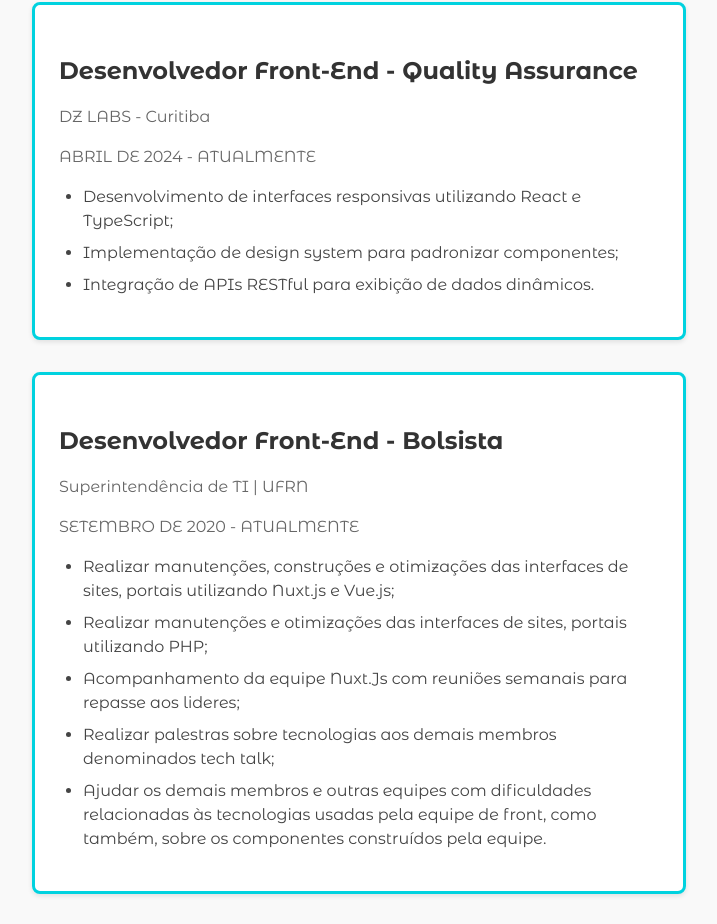
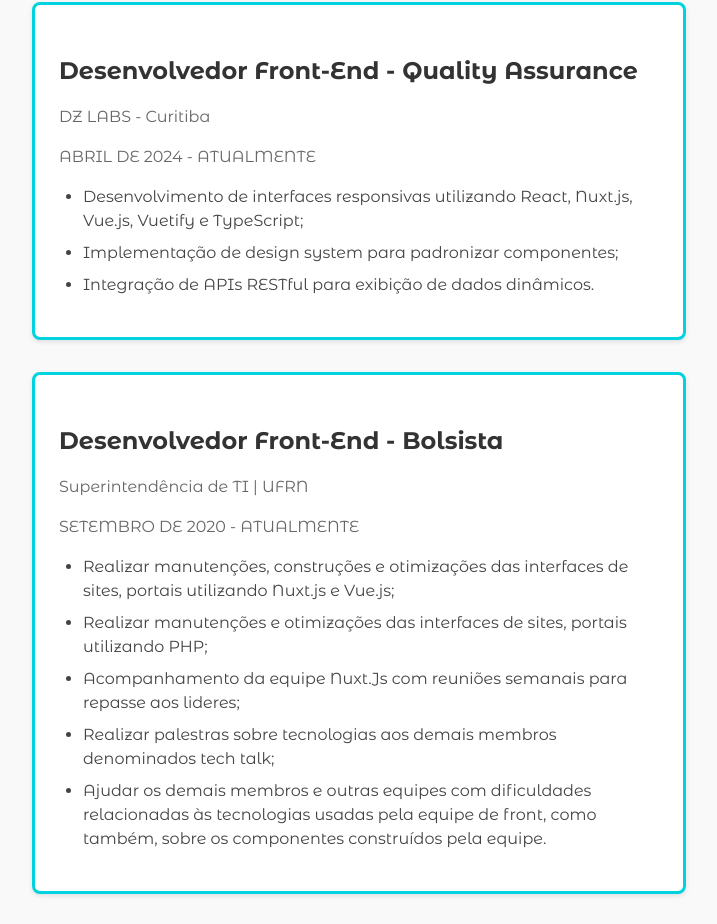
Before and after one commit to Andrelourencogit/andre-dev-journey, a React (Vite) app: page / in a window 1280 px wide. Shown: the part 1270-2194 px from the top of the page, without its empty margins (281-998 px from the left). Built offline with nearby package versions, Linux system fonts and the light colour scheme.

Commit message:
Atualiza infos

```diff
--- a/src/components/section/Experience/Experience.tsx
+++ b/src/components/section/Experience/Experience.tsx
@@ -6,7 +6,7 @@ const experienceData = [
     company: 'DZ LABS - Curitiba',
     period: 'ABRIL DE 2024 - ATUALMENTE',
     activities: [
-      'Desenvolvimento de interfaces responsivas utilizando React e TypeScript;',
+      'Desenvolvimento de interfaces responsivas utilizando React, Nuxt.js, Vue.js, Vuetify e TypeScript;',
       'Implementação de design system para padronizar componentes;',
       'Integração de APIs RESTful para exibição de dados dinâmicos.',
     ],
```
